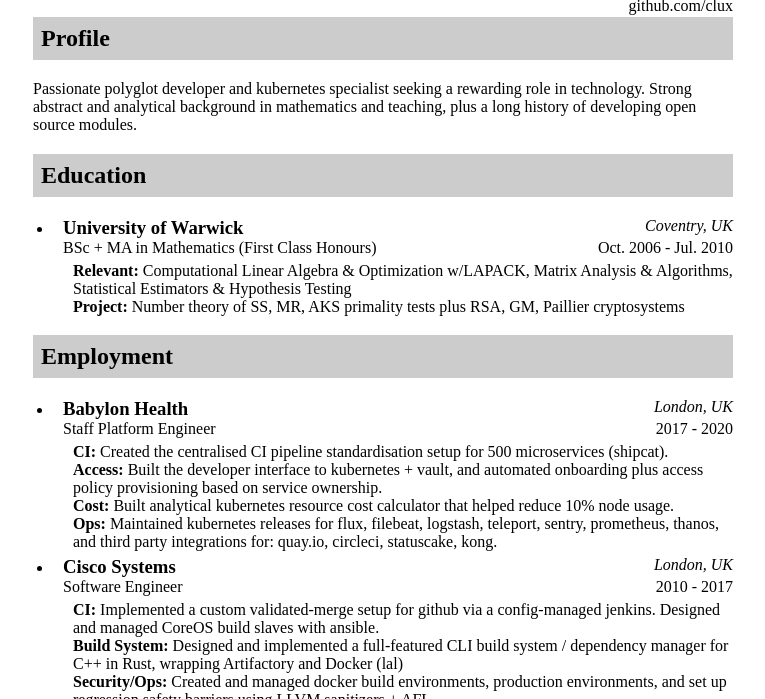
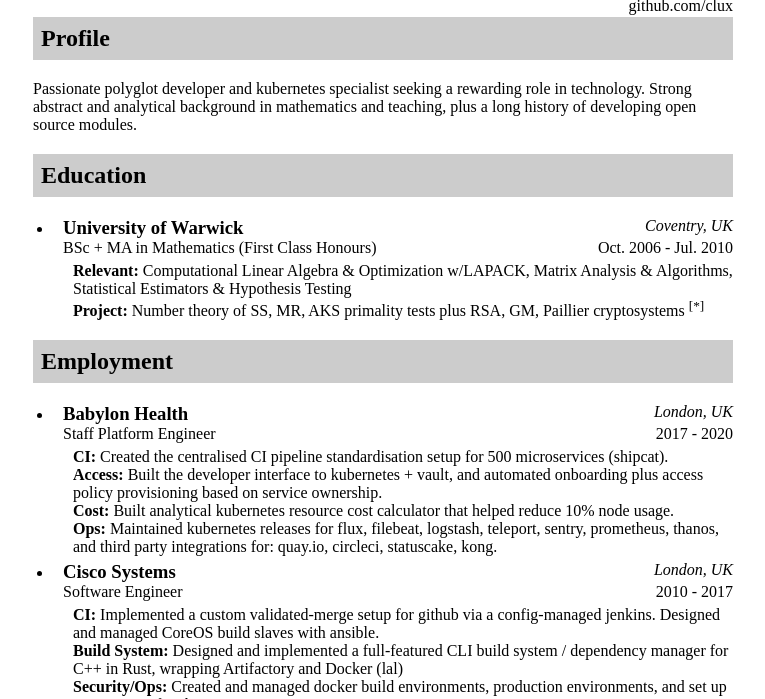
Before and after one commit to clux/vitae, a website: page docs/index.html in a window 1280 px wide. Shown: the part 101-800 px from the top of the page, without its empty margins (257-1022 px from the left). Drawn offline with Linux system fonts and the light colour scheme.

Commit message:
project links

```diff
--- a/docs/index.html
+++ b/docs/index.html
@@ -83,7 +83,7 @@
     <p>BSc + MA in Mathematics (First Class Honours) <span>Oct. 2006 - Jul. 2010</span></p>
     <ul>
       <li><strong>Relevant</strong> Computational Linear Algebra & Optimization w/LAPACK, Matrix Analysis & Algorithms, Statistical Estimators & Hypothesis Testing</li>
-      <li><strong>Project</strong> Number theory of SS, MR, AKS primality tests plus RSA, GM, Paillier cryptosystems</li>
+      <li><strong>Project</strong> Number theory of <a href="https://en.wikipedia.org/wiki/Solovay%E2%80%93Strassen_primality_test">SS</a>, <a href="https://en.wikipedia.org/wiki/Miller%E2%80%93Rabin_primality_test">MR</a>, <a href="https://en.wikipedia.org/wiki/AKS_primality_test">AKS</a> primality tests plus <a href="https://en.wikipedia.org/wiki/RSA_(cryptosystem)">RSA</a>, <a href="https://en.wikipedia.org/wiki/Goldwasser%E2%80%93Micali_cryptosystem">GM</a>, <a href="https://en.wikipedia.org/wiki/Paillier_cryptosystem">Paillier</a> cryptosystems <sup><a href="./warwick-4th-year-project.pdf">[*]</a></li>
     </ul>
   </li>
   <!--<li>
```
Also changed, not shown: src/education.html (+1 -1 lines), 1 other file.
